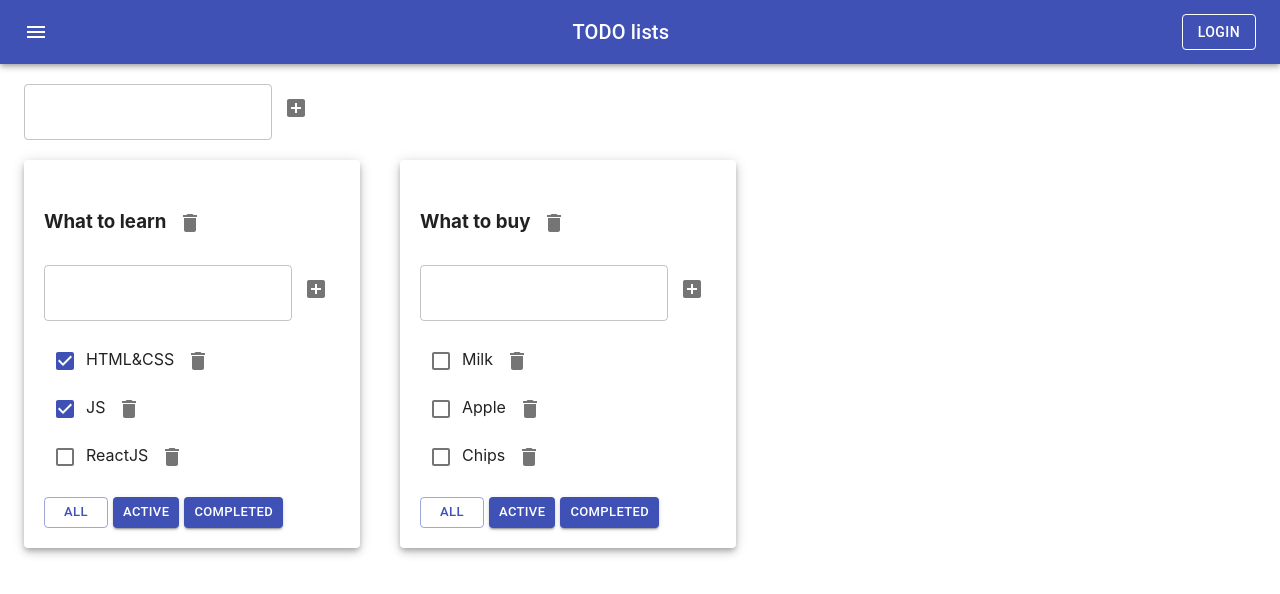
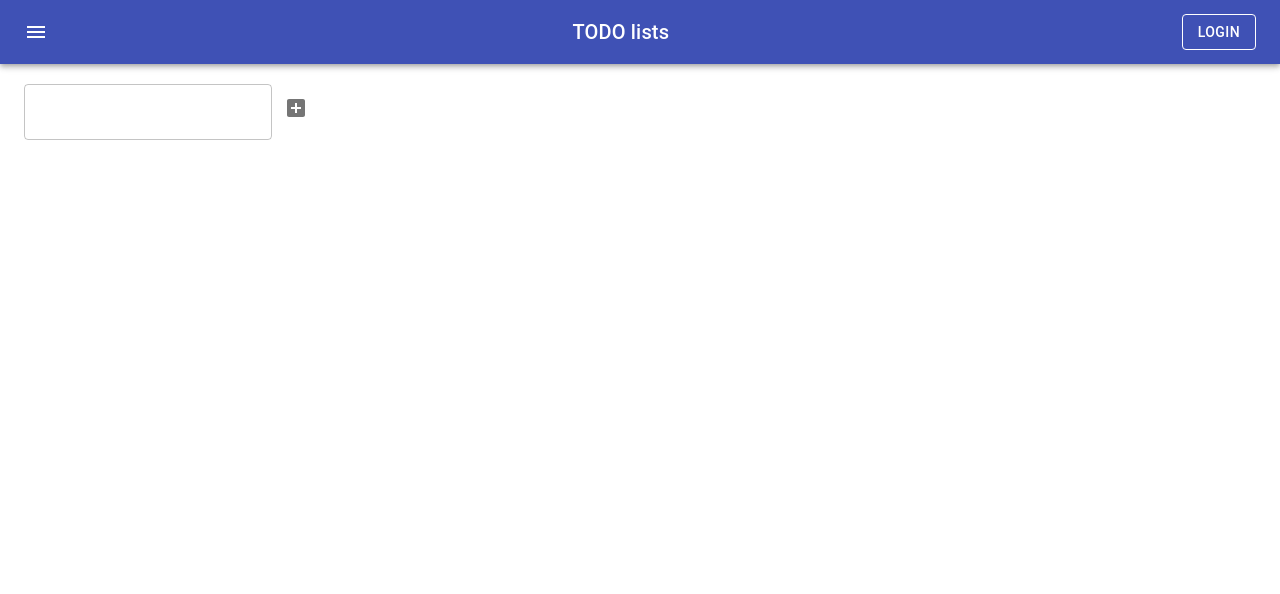
Before and after one commit to rdm1994/SimpleToDoList, a React (Create React App) app: page / in a window 1280 px wide. Shown: the top 594 px of the page. Built offline with nearby package versions, Linux system fonts and the light colour scheme.

Commit message:
empty initialState, refactoring

```diff
--- a/src/state/tasks-reducer.ts
+++ b/src/state/tasks-reducer.ts
@@ -1,6 +1,7 @@
-import { TasksStateType } from '../App';
-import { v1 } from 'uuid';
-import { AddTodoListAT, RemoveTodoListAT, todoListID_1, todoListID_2 } from './todolists-reducer';
+import {TasksStateType} from '../App';
+import {v1} from 'uuid';
+import {AddTodoListAT, RemoveTodoListAT} from './todolists-reducer';
+
 type RemoveTasksAT = {
     type: "REMOVE-TASK"
     todoListID: string
@@ -24,64 +25,58 @@ type ChangeTaskTitleAT = {
     todoListID: string
 }
 
-type ActionType = RemoveTasksAT | AddTasksAT | ChangeTaskStatusAT | ChangeTaskTitleAT | AddTodoListAT | RemoveTodoListAT;
+type ActionType =
+    RemoveTasksAT
+    | AddTasksAT
+    | ChangeTaskStatusAT
+    | ChangeTaskTitleAT
+    | AddTodoListAT
+    | RemoveTodoListAT;
 
-const initialState: TasksStateType = {
-    [todoListID_1]: [
-        { id: v1(), title: "HTML&CSS", isDone: true },
-        { id: v1(), title: "JS", isDone: true },
-        { id: v1(), title: "ReactJS", isDone: false },
-    ],
-    [todoListID_2]: [
-        { id: v1(), title: "Milk", isDone: false },
-        { id: v1(), title: "Apple", isDone: false },
-        { id: v1(), title: "Chips", isDone: false },
-    ]
-}
+const initialState: TasksStateType = {}
 
 export const tasksReducer = (state: TasksStateType = initialState, action: ActionType): TasksStateType => {
     switch (action.type) {
         case "REMOVE-TASK": {
-            const stateCopy = { ...state }
+            const stateCopy = {...state}
             const tasks = state[action.todoListID]
-            const filteredTasks = tasks.filter(t => t.id !== action.taskID)
-            stateCopy[action.todoListID] = filteredTasks
+            stateCopy[action.todoListID] = tasks.filter(t => t.id !== action.taskID)
             return stateCopy
         }
         case "ADD-TASK": {
-            const stateCopy = { ...state };
+            const stateCopy = {...state};
             const tasks = state[action.todoListID]
-            const newTask = { id: v1(), title: action.title, isDone: false }
-            const newTasks = [newTask, ...tasks]
-            stateCopy[action.todoListID] = newTasks
+            const newTask = {id: v1(), title: action.title, isDone: false}
+            stateCopy[action.todoListID] = [newTask, ...tasks]
             return stateCopy
         }
         case "CHANGE-TASK-STATUS": {
-            const stateCopy = { ...state };
-            let tasks = stateCopy[action.todoListID]
-            let task = tasks.find(t => t.id === action.taskId);
-            if (task) {
-                task.isDone = action.isDone
-            }
-            return stateCopy
+            let todoListTasks = state[action.todoListID]
+            state[action.todoListID] = todoListTasks
+                .map(t => t.id === action.taskId
+                    ? {...t, isDone: action.isDone}
+                    : t
+                );
+            return {...state}
         }
         case "CHANGE-TASK-TITLE": {
-            const stateCopy = { ...state };
-            let tasks = stateCopy[action.todoListID]
-            let task = tasks.find(t => t.id === action.taskId);
-            if (task) {
-                task.title = action.newTitle
-            }
+            const stateCopy = {...state};
+            let todoListTasks = stateCopy[action.todoListID]
+            stateCopy[action.todoListID] = todoListTasks
+                .map(t => t.id === action.taskId
+                    ? {...t, title: action.newTitle}
+                    : t
+                );
             return stateCopy
         }
         case "ADD-TODOLIST": {
-            const stateCopy = { ...state };
+            const stateCopy = {...state};
             stateCopy[action.todoListID] = [];
             return stateCopy;
         }
 
         case "REMOVE-TODOLIST": {
-            const stateCopy = { ...state };
+            const stateCopy = {...state};
             delete stateCopy[action.todoListID]
             return stateCopy;
         }
@@ -92,14 +87,14 @@ export const tasksReducer = (state: TasksStateType = initialState, action: Actio
 
 }
 export const removeTasksAC = (taskID: string, todoListID: string): RemoveTasksAT => {
-    return { type: "REMOVE-TASK", todoListID, taskID }
+    return {type: "REMOVE-TASK", todoListID, taskID}
 }
 export const addTasksAC = (title: string, todoListID: string): AddTasksAT => {
-    return { type: "ADD-TASK", title, todoListID }
+    return {type: "ADD-TASK", title, todoListID}
 }
 export const changeTaskStatusAC = (taskId: string, isDone: boolean, todoListID: string): ChangeTaskStatusAT => {
-    return { type: "CHANGE-TASK-STATUS", taskId, isDone, todoListID }
+    return {type: "CHANGE-TASK-STATUS", taskId, isDone, todoListID}
 }
 export const changeTaskTitleAC = (taskId: string, newTitle: string, todoListID: string): ChangeTaskTitleAT => {
-    return { type: "CHANGE-TASK-TITLE", taskId, newTitle, todoListID }
+    return {type: "CHANGE-TASK-TITLE", taskId, newTitle, todoListID}
 }
--- a/src/state/todolists-reducer.ts
+++ b/src/state/todolists-reducer.ts
@@ -1,4 +1,4 @@
-import { TodoListType, FilterValuesType } from './../App';
+import { TodoListType, FilterValuesType } from '../App';
 import { v1 } from 'uuid';
 
 export type RemoveTodoListAT = {
@@ -23,14 +23,11 @@ type ChangeTodoListFilterAT = {
     value: FilterValuesType
 
 }
-type ActionType = RemoveTodoListAT | AddTodoListAT | ChangeTodoListTitleAT | RemoveTodoListAT | ChangeTodoListFilterAT
+type ActionType = RemoveTodoListAT | AddTodoListAT | ChangeTodoListTitleAT | ChangeTodoListFilterAT
 
-export const todoListID_1 = v1()
-export const todoListID_2 = v1()
 
 const initialState: Array<TodoListType> = [
-    { id: todoListID_1, title: "What to learn", filter: "all" },
-    { id: todoListID_2, title: "What to buy", filter: "all" },
+
 
 ]
 
```
